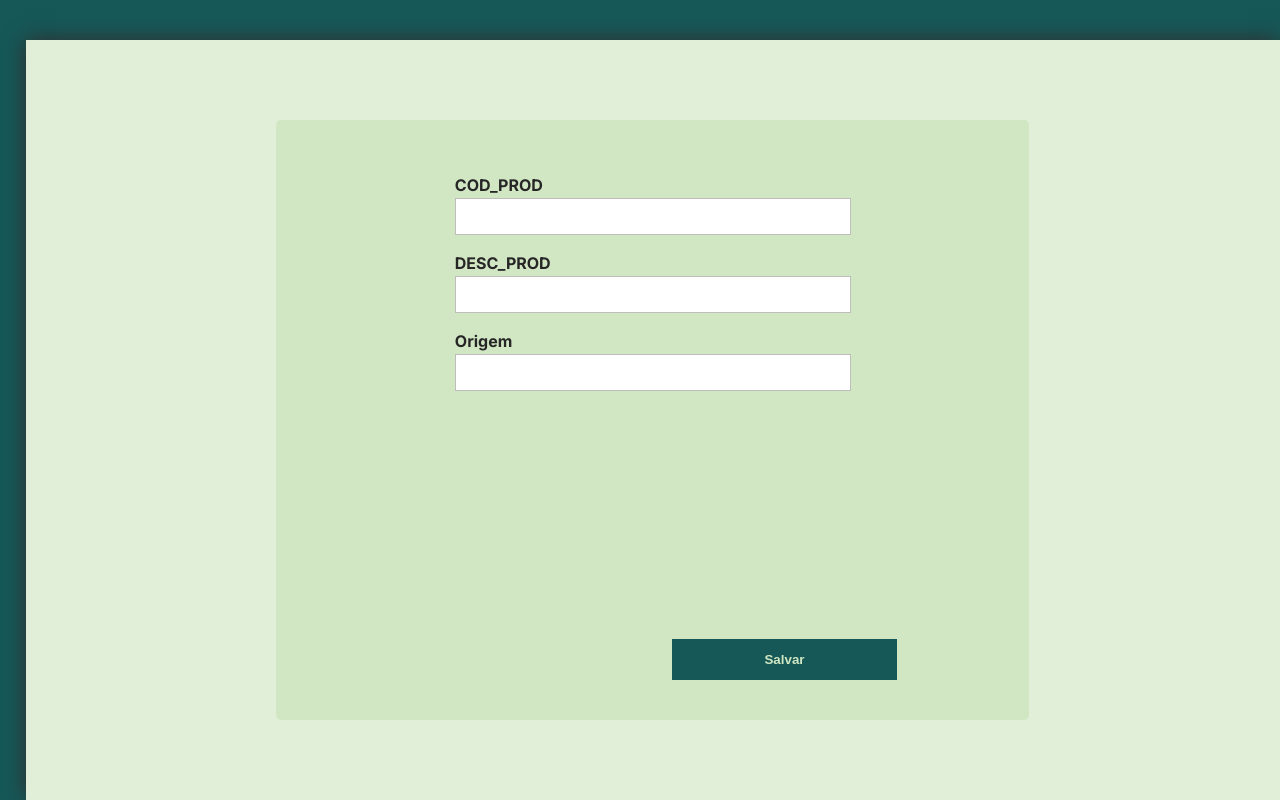
After one commit to BrenoRaeder/interface_balanceamento, a Python web app: template templates/nova_exclusao.html in a window 1280 px wide. The commit adds this page. Run offline with Jinja, Linux system fonts and the light colour scheme; the template is opened without the code that fills it, so the values that code supplies are empty.

Commit message:
alteração nos métodos de salvar tabela

```diff
--- a/static/main.css
+++ b/static/main.css
@@ -1,3 +1,4 @@
+@import url('https://fonts.googleapis.com/css2?family=Inter:wght@100;200;300;400;500;600;700;800;900&display=swap');
 body{
     background: #165858;
     color: #000;
@@ -5,7 +6,7 @@ body{
     justify-content: flex-end;
     padding: 0;
     margin: 0;
-    font-family: 'Gill Sans', 'Gill Sans MT', Calibri, 'Trebuchet MS', sans-serif
+    font-family: 'Inter', sans-serif;
 }
 h2{
     text-align: center;
@@ -20,6 +21,7 @@ h2{
     display: flex;
     flex-direction: column;
     justify-content: space-between;
+    box-shadow: -1px -1px 20px #302f2f;
 }
 #nav_container{
     width: 100%;
@@ -91,7 +93,13 @@ input {
     justify-content: center;
     cursor: pointer;
     font-weight: bold;
-    border: none;
+    border: 3px solid #165858;
+    transition: .4s;
+}
+.btn:hover{
+    background: #E1EFD8;
+    color: #165858;
+    border-color: #165858;
 }
 #opcoes_simulacao, #opcoes_parametros{
     list-style: none;
@@ -119,15 +127,6 @@ input {
 table{
     background: #dfdfdf;
 }
-.input_tabela{
-    border: none;
-    background: none;
-    width: 85px;
-}
-.input_tabela:focus{
-    border: none;
-    outline: none;
-}
 #salvar_tabela{
     background: #165858;
     color: #fff;
@@ -140,4 +139,118 @@ table{
     border: none;
     margin: 100px auto
 }
+#tabela_nivel_priorizacao{
+    font-size: 10px;
+}
+#tabela_nivel_priorizacao th,
+#tabela_nivel_priorizacao td {
+  padding: 3px 0.75rem;
+  vertical-align: top;
+}
 /*pagina trechos*/
+
+/*pagina add tabela*/
+.btn_add_tabela_container{
+    display: flex;
+    justify-content: center;
+}
+.btn_add_tabela{
+    border-radius: 50%;
+    padding: 8px 15px;
+    font-weight: bolder;
+    font-size: 22px;
+    background:#262626;
+    color: #dfdfdf;
+    border: 2px solid #dfdfdf;
+    cursor: pointer;
+    transition: .4s;
+    display: flex;
+    justify-content: center;
+    align-items: center;
+    height: 25px;
+    width: 14px;
+}
+.btn_add_tabela:hover{
+    background:#dfdfdf;
+    color: #262626;
+    border-color:#a9a6a6;
+}
+.novo_item_tabela{
+    display: flex;
+    flex-direction: column;
+    justify-content: space-between;
+    width: 100%;
+    height: 100%;
+    color: #272626;
+}
+.novo_item_tabela form{
+    display: flex;
+    flex-direction: column;
+    justify-content: space-between;
+    width: 60%;
+    height: 100%;
+    margin: 10vh auto 0 auto;
+    gap: 5px;
+    background: #d1e7c3;
+    border-radius: 5px;
+    align-items: center;
+    padding: 5vh 0;
+}
+.novo_item_tabela label{
+    margin-top: 15px;
+    font-weight: bold;
+}
+.novo_item_tabela div{
+    display: flex;
+    flex-direction: column;
+    gap: 3px;
+}
+.novo_item_tabela div input, .novo_item_tabela select{
+    width: 30vw;
+    padding: 10px 5px;
+    -ms-box-sizing:content-box;
+    -moz-box-sizing:content-box;
+    -webkit-box-sizing:content-box;
+    box-sizing:content-box;
+    border: rgb(191, 188, 188) solid 1px;
+}
+.btn_novo_item_tabela{
+    background: #165858;
+    color: #d1e7c3;
+    padding: 10px 15px;
+    width: 30%;
+    display: flex;
+    justify-content: center;
+    cursor: pointer;
+    font-weight: bold;
+    border: 3px solid #165858;
+    transition: .4s;
+    margin-top: 5vh;
+    margin-left: 35%;
+}
+.btn_novo_item_tabela:hover{
+    background: #d1e7c3;
+    color: #165858;
+    border-color: #165858;
+}
+/*pagina add tabela*/
+
+/*excluir tabela*/
+.excluir_tabela{
+    color: #bd1414;
+    font-weight: bolder;
+    font-size: 15px;
+    font-family: 'Segoe UI', Tahoma, Geneva, Verdana, sans-serif;
+    background: #dfdfdf;
+    border-color: #dfdfdf;
+    cursor: pointer;
+    transition: .4s;
+}
+.excluir_tabela:hover{
+    background: #bd1414;
+    color: #dfdfdf;
+}
+table{
+    border: none;
+}
+/*excluir tabela*/
--- /dev/null
+++ b/static/scripts/altera_parametro_priorizacao.js
@@ -0,0 +1,29 @@
+function alteraParametroPriorizacao() {
+    //excluir linha tabela
+    url_atual = window.location.href
+    url_atual_split = url_atual.split("/")
+    final_url_atual = url_atual_split[url_atual_split.length - 1]
+
+    if(final_url_atual.includes("nova-priorizacao")) {
+
+        let input_destino = document.querySelector("#destino").value
+
+        // Envia o ID para o Flask usando Fetch API
+        fetch('/atualiza-parametros-priorizacao', {
+            method: 'POST',
+            headers: {
+                'Content-Type': 'application/json',
+            },
+            body: JSON.stringify({
+                "input_destino" : input_destino
+            }),
+        }).then(response => response.json())
+            .then(data => {
+                console.log(data);
+                location.reload()
+            })
+            .catch(error => {
+                console.error("Erro ao enviar dados para o Flask:", error);
+            });
+    }
+}
--- /dev/null
+++ b/static/scripts/excluir_linha_tabela.js
@@ -0,0 +1,36 @@
+window.onload = () => {
+    //excluir linha tabela
+    url_atual = window.location.href
+    url_atual_split = url_atual.split("/")
+    final_url_atual = url_atual_split[url_atual_split.length - 1]
+
+    if(final_url_atual.includes("trechos") || final_url_atual.includes("excluir")) {
+        let btnsExcluirTabela = document.querySelectorAll(".excluir_tabela")
+        btnsExcluirTabela.forEach( btn => {
+            btn.addEventListener("click", (e) => {
+
+                let linha_excluir = e.target.id
+
+                // Envia o ID para o Flask usando Fetch API
+                fetch('/excluir-tabela-priorizacao', {
+                    method: 'POST',
+                    headers: {
+                        'Content-Type': 'application/json',
+                    },
+                    body: JSON.stringify({
+                        "linha_excluir" : linha_excluir,
+                        "final_url" : final_url_atual
+                    }),
+                })
+                .then(response => response.json())
+                .then(data => {
+                    console.log(data);
+                    location.reload()
+                })
+                .catch(error => {
+                    console.error("Erro ao enviar dados para o Flask:", error);
+                });
+            })
+        });
+    }
+}
--- a/static/table.css
+++ b/static/table.css
@@ -1,7 +1,7 @@
 .table {
     width: 100%;
     max-width: 100%;
-    margin-bottom: 1rem;
+    margin-bottom: 10px;
 }
 
 .table th,
@@ -24,9 +24,10 @@
   background-color: #fff;
 }
 
-.table-sm th,
-.table-sm td {
-  padding: 0.3rem;
+.table th,
+.table td {
+  padding: 0.75rem;
+  vertical-align: top;
 }
 
 .table-bordered {
--- /dev/null
+++ b/templates/nova_exclusao.html
@@ -0,0 +1,27 @@
+{% extends "template.html" %}
+{% block conteudo %}
+
+<div class="novo_item_tabela">
+    <form action="salvar-nova-exclusao" method="post">
+        <div>
+            <div>
+                <label for="cod_prod">COD_PROD</label>
+                <input type="text" name="cod_prod">
+            </div>
+
+            <div>
+                <label for="desc_prod">DESC_PROD</label>
+                <input type="text" name="desc_prod">
+            </div>
+
+            <div>
+                <label for="origem">Origem</label>
+                <input type="text" name="origem">
+            </div>
+        </div>
+
+        <input type="submit" class="btn_novo_item_tabela" value="Salvar">
+    </form>
+</div>
+
+{% endblock %}
--- a/templates/template.html
+++ b/templates/template.html
@@ -21,5 +21,10 @@
     function addNovaPriorizacao() {
         window.location.href = "/nova-priorizacao"
     }
+    function addNovaExclusao() {
+        window.location.href = "/nova-exclusao"
+    }
 </script>
+<script src="../static/scripts/excluir_linha_tabela.js"></script>
+<script src="../static/scripts/altera_parametro_priorizacao.js"></script>
 </html>
```
Also changed, not shown: main.py (+76 -21 lines), templates/excluir.html (+13 -14 lines), templates/nova_priorizacao.html (+35 -14 lines), templates/trechos.html (+6 -2 lines).
